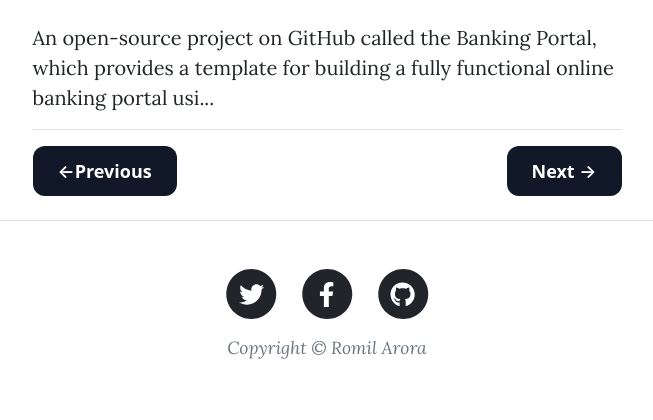
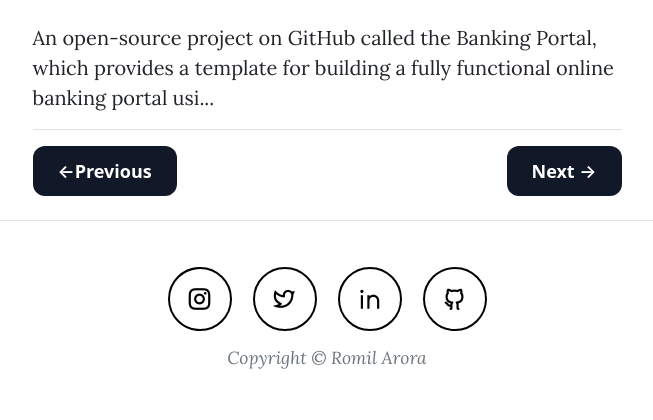
Before and after one commit to arora-romil/Coding-Chronicles, a Flask app: page / in a window 1280 px wide. Shown: the part 1266-1686 px from the top of the page, without its empty margins (313-966 px from the left). Before the commit the page ends 1625 px from the top, so only its background shows below. Run offline with Flask 3, Linux system fonts and the light colour scheme; data comes from the database, SQL or seed files in the repository; some libraries are stand-ins or nearby versions.

Commit message:
Updated Footer Icons

```diff
--- /dev/null
+++ b/static/css/footer.css
@@ -0,0 +1,87 @@
+/* ======================== */
+/*
+    Ignore the following styles. They are not important to achieve the effect.
+    I'm only using them for looks (overall page background/font styles/centering content).
+*/
+@import url('https://fonts.googleapis.com/css2?family=Poppins:wght@300&display=swap');
+
+/* * {
+	margin: 0;
+	padding: 0;
+	box-sizing: border-box;
+} */
+
+/* body {
+	font-family: 'Poppins', sans-serif;
+	background-color: #1A1D24;
+	display: grid;
+	place-items: center;
+	height: 100vh;
+} */
+
+/* ======================== */
+.icons {
+	display: flex;
+	justify-content: center;
+	column-gap: 25px;
+}
+.icon {
+	display: inline-flex;
+	width: 60px;
+	height: 60px;
+	text-decoration: none;
+	font-size: 26px;
+	color: #000000;
+
+	border-radius: 50%;
+	outline: 2px solid #000000;
+	transition-property: outline-offset, outline-color, background-color;
+	transition-duration: 0.25s;
+}
+.icon:hover {
+	outline-offset: 4px;
+}
+.icon i {
+	margin: auto;
+}
+.icon:hover i {
+	color: white;
+	animation: shake 0.25s;
+}
+.icon--instagram:hover {
+	background-image: radial-gradient(
+		circle at 30% 107%,
+		#fdf497 0%,
+		#fdf497 5%,
+		#fd5949 45%,
+		#d6249f 60%,
+		#285aeb 90%
+	);
+	outline-color: #a02d76;
+}
+.icon--twitter:hover {
+	background-color: #1da1f2;
+	outline-color: #1da1f2;
+}
+.icon--linkedin:hover {
+	background-color: #0077b5;
+	outline-color: #0077b5;
+}
+.icon--github:hover {
+	background-color: #000000;
+	outline-color: #000000;
+}
+@keyframes shake {
+	10% {
+		transform: rotate(15deg);
+	}
+	20% {
+		transform: rotate(-15deg);
+	}
+	30% {
+		transform: rotate(15deg);
+	}
+	40% {
+		transform: rotate(-15deg);
+	}
+}
--- a/templates/layout.html
+++ b/templates/layout.html
@@ -10,6 +10,9 @@
         <!-- Font Awesome icons (free version)-->
         <script src="https://use.fontawesome.com/releases/v6.1.0/js/all.js" crossorigin="anonymous"></script>
         <!-- Google fonts-->
+        <link href="https://cdn.jsdelivr.net/npm/remixicon@2.5.0/fonts/remixicon.css" rel="stylesheet">
+        <!-- Link to your stylesheet -->
+        <link rel="stylesheet" href="../static/css/footer.css">
         <link href="https://fonts.googleapis.com/css?family=Lora:400,700,400italic,700italic" rel="stylesheet" type="text/css" />
         <link href="https://fonts.googleapis.com/css?family=Open+Sans:300italic,400italic,600italic,700italic,800italic,400,300,600,700,800" rel="stylesheet" type="text/css" />
         <!-- Core theme CSS (includes Bootstrap)-->
@@ -44,30 +47,20 @@
                 <div class="row gx-4 gx-lg-5 justify-content-center">
                     <div class="col-md-10 col-lg-8 col-xl-7">
                         <ul class="list-inline text-center">
-                            <li class="list-inline-item">
-                                <a href="#!">
-                                    <span class="fa-stack fa-lg">
-                                        <i class="fas fa-circle fa-stack-2x"></i>
-                                        <i class="fab fa-twitter fa-stack-1x fa-inverse"></i>
-                                    </span>
+                            <div class="icons">
+                                <a href="https://www.instagram.com/im_ro27/" target="_blank" class="icon icon--instagram">
+                                <i class="ri-instagram-line"></i>
                                 </a>
-                            </li>
-                            <li class="list-inline-item">
-                                <a href="#!">
-                                    <span class="fa-stack fa-lg">
-                                        <i class="fas fa-circle fa-stack-2x"></i>
-                                        <i class="fab fa-facebook-f fa-stack-1x fa-inverse"></i>
-                                    </span>
+                                <a href="#" target="_blank" class="icon icon--twitter">
+                                <i class="ri-twitter-line"></i>
                                 </a>
-                            </li>
-                            <li class="list-inline-item">
-                                <a href="{{params['git_url']}}" target="_blank">
-                                    <span class="fa-stack fa-lg">
-                                        <i class="fas fa-circle fa-stack-2x"></i>
-                                        <i class="fab fa-github fa-stack-1x fa-inverse"></i>
-                                    </span>
+                                <a href="#" target="_blank" class="icon icon--linkedin">
+                                <i class="ri-linkedin-line"></i>
                                 </a>
-                            </li>
+                                <a href="https://github.com/arora-romil" target="_blank" class="icon icon--github">
+                                <i class="ri-github-line"></i>
+                                </a>
+                            </div>
                         </ul>
                         <div class="small text-center text-muted fst-italic">Copyright &copy; Romil Arora</div>
                     </div>
```
